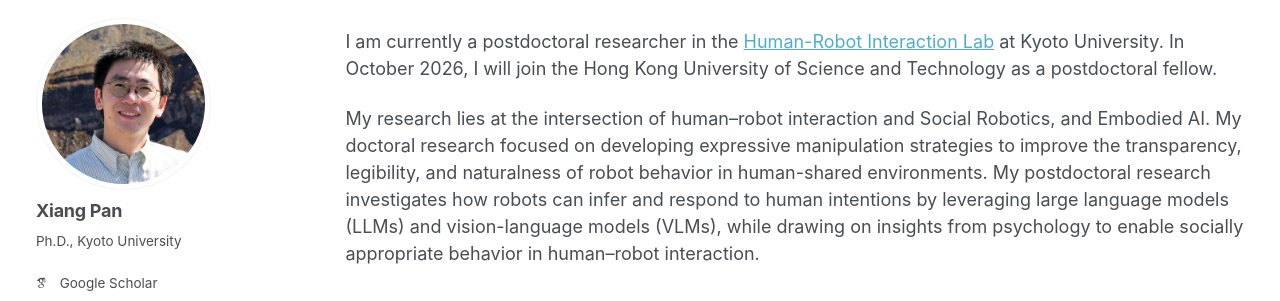
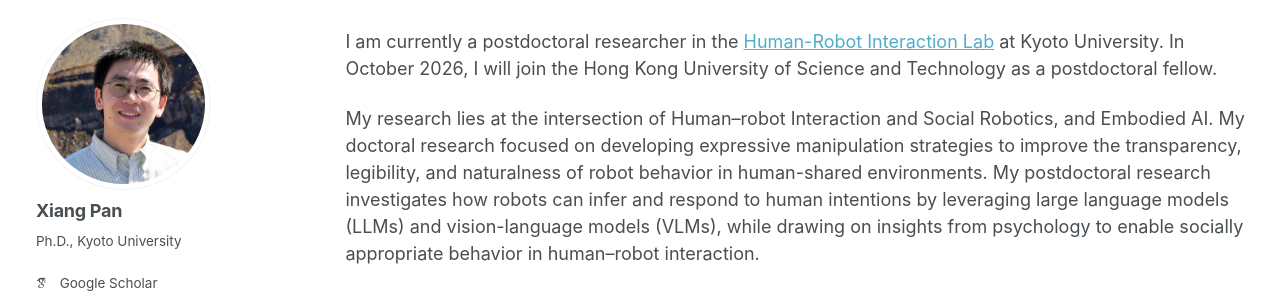
Before and after one commit to pan-xiang/pan-xiang.github.io, a Jekyll site: the page built from _pages/about.md, in a window 1280 px wide and 900 px high. Shown: the top 301 px of the window. Built offline with Jekyll 4.4.1, drawn with Linux system fonts in a browser that asks for light colours; some web fonts are replaced.

```diff
--- a/_pages/about.md
+++ b/_pages/about.md
@@ -10,7 +10,7 @@ redirect_from:
 
 I am currently a postdoctoral researcher in the [Human-Robot Interaction Lab](https://www.robot.soc.i.kyoto-u.ac.jp/en/) at Kyoto University. In October 2026, I will join the Hong Kong University of Science and Technology as a postdoctoral fellow.
 
-My research lies at the intersection of human–robot interaction and Social Robotics, and Embodied AI. My doctoral research focused on developing expressive manipulation strategies to improve the transparency, legibility, and naturalness of robot behavior in human-shared environments. My postdoctoral research investigates how robots can infer and respond to human intentions by leveraging large language models (LLMs) and vision-language models (VLMs), while drawing on insights from psychology to enable socially appropriate behavior in human–robot interaction.
+My research lies at the intersection of Human–robot Interaction and Social Robotics, and Embodied AI. My doctoral research focused on developing expressive manipulation strategies to improve the transparency, legibility, and naturalness of robot behavior in human-shared environments. My postdoctoral research investigates how robots can infer and respond to human intentions by leveraging large language models (LLMs) and vision-language models (VLMs), while drawing on insights from psychology to enable socially appropriate behavior in human–robot interaction.
 
 
 
```
